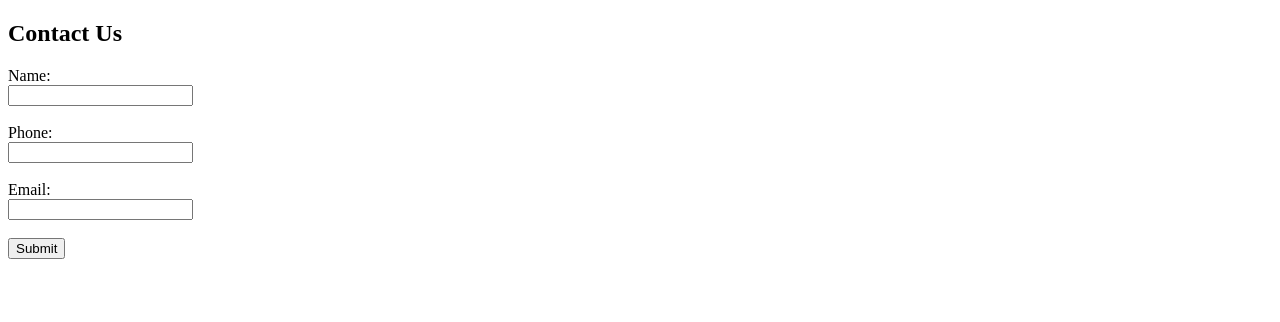
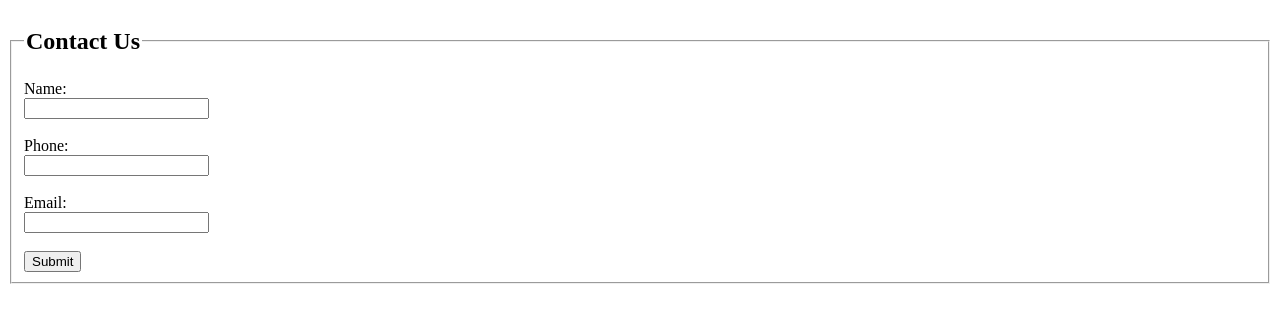
Before and after one commit to Vasanthipothana/Htmlproj, a plain HTML site: page contact.html in a window 1280 px wide. Drawn offline with Linux system fonts and the light colour scheme.

Commit message:
Update contact.html

```diff
--- a/contact.html
+++ b/contact.html
@@ -5,7 +5,8 @@
   <title>Contact</title>
 </head>
 <body>
-  <h2>Contact Us</h2>
+  <fieldset>
+  <legend><h2>Contact Us</h2></legend>
   <form autocomplete="off" action="./thanks.html" method="get">
     <label for="name">Name:</label><br>
     <input type="text" id="name" name="name" pattern="[A-Za-z\s]{2,}" required><br><br>
@@ -14,6 +15,7 @@
     <label for="email">Email:</label><br>
     <input type="email" id="email" name="email" pattern="[a-z0-9._%+-]+@(gmail|yahoo)\.(com|in|gov|edu)" required><br><br>
     <input type="submit" value="Submit">
+  </fieldset>
   </form>
 </body>
 </html>
```
